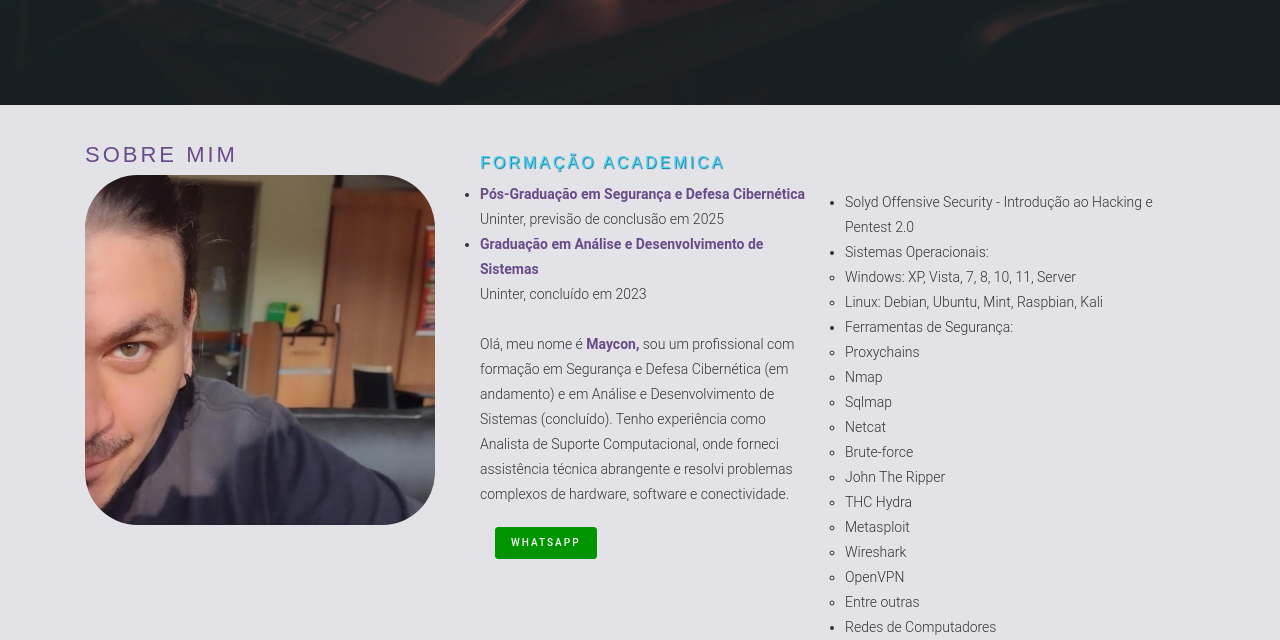
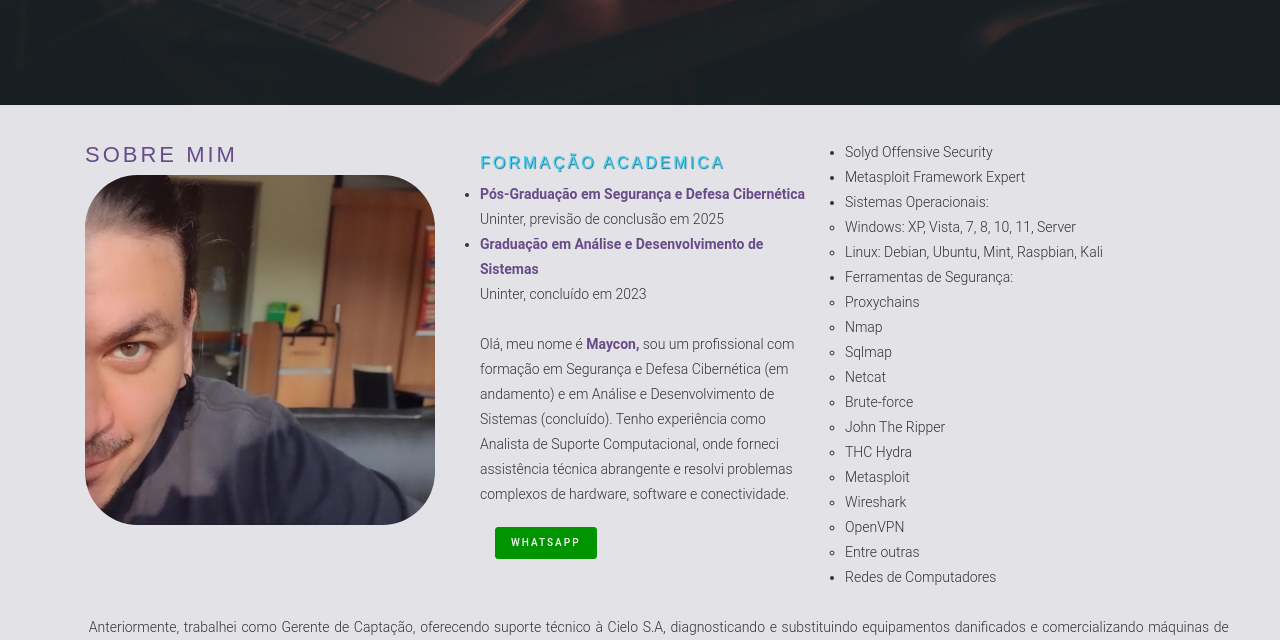
Before and after one commit to Vicentin404/portfolio, a plain HTML site: page index.html in a window 1280 px wide. Shown: the part 795-1435 px from the top of the page. Drawn offline with nearby package versions, Linux system fonts and the light colour scheme.

Commit message:
Update index.html

```diff
--- a/index.html
+++ b/index.html
@@ -63,10 +63,10 @@
                                     <a class="btn btn-green" href="https://api.whatsapp.com/send?phone=5541985314478&text=Ol%C3%A1%20Maycon%2C%20gostaria%20de%20falar%20com%20voc%C3%AA!" target="_blank">WhatsApp</a>
                                 </p>
                             </div>
-                            <div class="span6">
-                                <br><br><br>
+                            <div class="span6"><br>
                                 <ul>
-                                    <li>Solyd Offensive Security - Introdução ao Hacking e Pentest 2.0</li>
+                                    <li>Solyd Offensive Security</li>
+                                    <li>Metasploit Framework Expert</li>
                                     <li>Sistemas Operacionais:
                                       <ul>
                                         <li>Windows: XP, Vista, 7, 8, 10, 11, Server</li>
```
